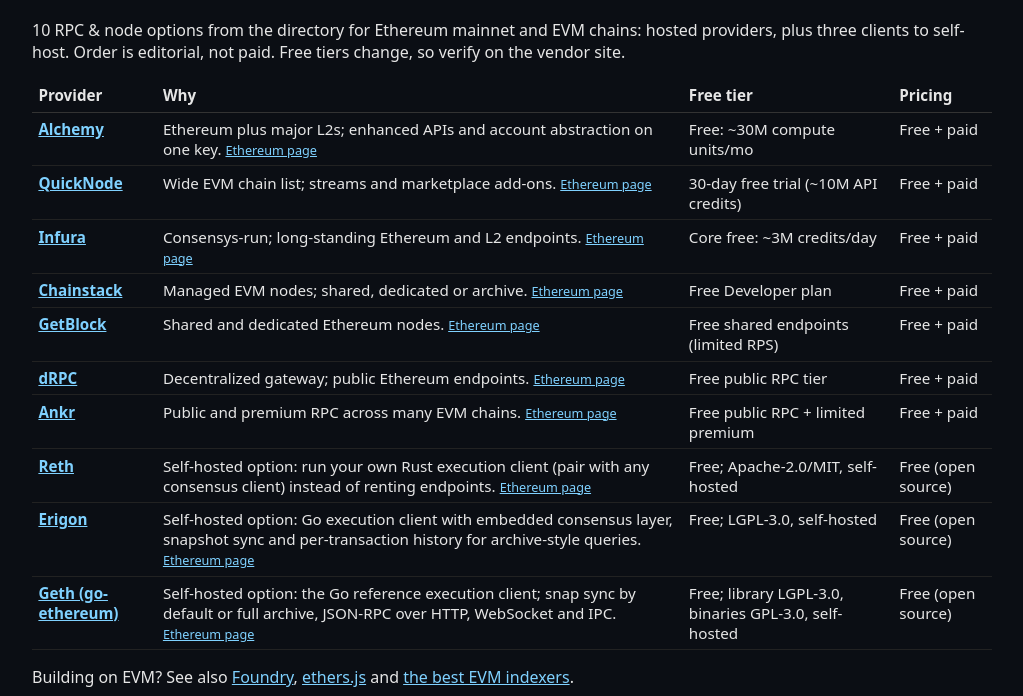
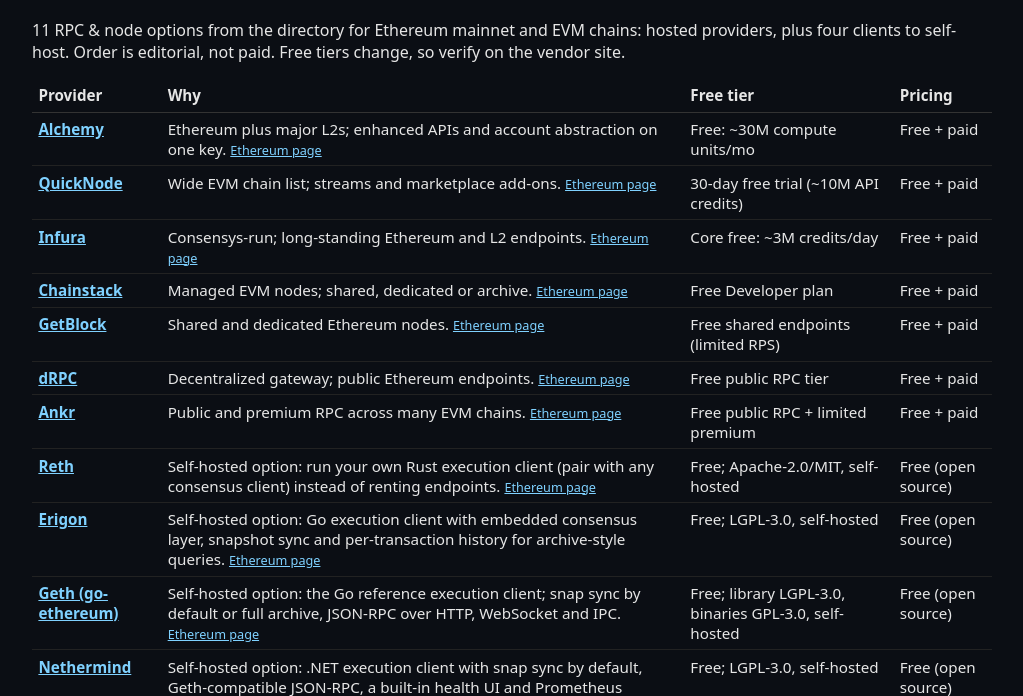
Before and after one commit to biff-cloud/builderstack, an Astro site: page /builderstack/best/rpc-for-evm in a window 1280 px wide. Shown: the part 105-801 px from the top of the page, without its empty margins (128-1151 px from the left). Built offline with nearby package versions, Linux system fonts and the light colour scheme; Astro itself is replaced by a stand-in of ours.

Commit message:
Nethermind on /best/rpc-for-evm/ (self-host row, 11 picks)

```diff
--- a/src/pages/best/rpc-for-evm.astro
+++ b/src/pages/best/rpc-for-evm.astro
@@ -12,11 +12,12 @@ const picks = [
   { slug: "reth", src: "https://reth.rs/", note: "Self-hosted option: run your own Rust execution client (pair with any consensus client) instead of renting endpoints." },
   { slug: "erigon", src: "https://erigon.tech/", note: "Self-hosted option: Go execution client with embedded consensus layer, snapshot sync and per-transaction history for archive-style queries." },
   { slug: "geth", src: "https://geth.ethereum.org/", note: "Self-hosted option: the Go reference execution client; snap sync by default or full archive, JSON-RPC over HTTP, WebSocket and IPC." },
+  { slug: "nethermind", src: "https://www.nethermind.io/nethermind-client", note: "Self-hosted option: .NET execution client with snap sync by default, Geth-compatible JSON-RPC, a built-in health UI and Prometheus metrics." },
 ].map(p => ({ ...p, t: tools.find(t => t.slug === p.slug) })).filter(p => p.t);
 ---
 <Base title="Best RPC providers for Ethereum & EVM — BuilderStack" description={`Ethereum and EVM RPC providers compared by free tier and limits: ${picks.map(p => p.t.name).join(", ")}.`}>
 <h1>Best RPC providers for Ethereum & EVM</h1>
-<p>{picks.length} RPC &amp; node options from the directory for Ethereum mainnet and EVM chains: hosted providers, plus three clients to self-host. Order is editorial, not paid. Free tiers change, so verify on the vendor site.</p>
+<p>{picks.length} RPC &amp; node options from the directory for Ethereum mainnet and EVM chains: hosted providers, plus four clients to self-host. Order is editorial, not paid. Free tiers change, so verify on the vendor site.</p>
 <Featured guide="rpc-for-evm"/>
 <table style="width:100%;border-collapse:collapse;font-size:.95rem">
 <thead><tr>
```
